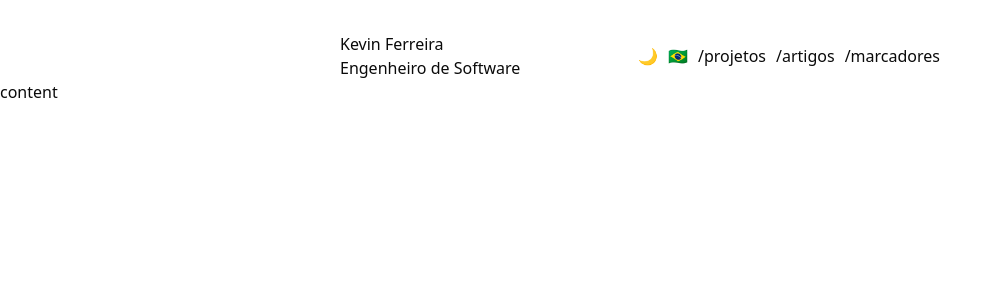
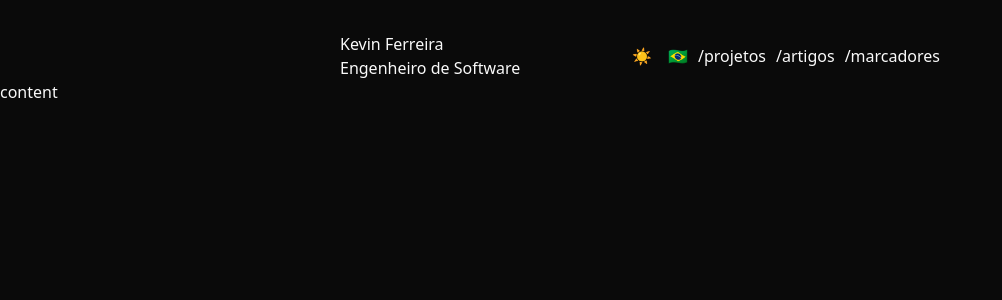
Before and after one commit to staffkv/homepage, a Next.js app: page / in a window 1280 px wide. Both pictures are taken after a click on the button "Toggle theme". Shown: the top 300 px of the page, without its empty margins (0-1002 px from the left). Built offline with nearby package versions, Linux system fonts and the light colour scheme.

Commit message:
feat: add theme dark and toggle component

```diff
--- a/app/layout.tsx
+++ b/app/layout.tsx
@@ -2,6 +2,7 @@ import type { Metadata } from "next";
 import { Geist, Geist_Mono, Inter, Kanit } from "next/font/google";
 import "./globals.css";
 import { Header } from "@/components/header/header";
+import { ThemeProvider } from "@/providers/theme-providers";
 
 const inter = Inter({
   variable: "--font-inter",
@@ -25,12 +26,19 @@ export default function RootLayout({
   children: React.ReactNode;
 }>) {
   return (
-    <html lang="en">
+    <html lang="pt" suppressHydrationWarning>
       <body
         className={`${kanit.variable} antialiased`}
       >
+        <ThemeProvider
+         attribute='class'
+         defaultTheme="system"
+         enableSystem
+         disableTransitionOnChange
+        >
         <Header />
         {children}
+        </ThemeProvider>
       </body>
     </html>
   );
--- a/components/header/header.tsx
+++ b/components/header/header.tsx
@@ -1,5 +1,6 @@
 import { translations } from "@/translations/translations"
 import Link from "next/link"
+import { ThemeToggle } from "../theme-toggle"
 
 type Language = "pt" | "en"
 
@@ -13,7 +14,7 @@ export function Header() {
         <div className="font-normal">{t.title}</div>
       </div>
       <div className="flex justify-between items-center md:ml-auto gap-2.5">
-        <button>🌙</button>
+        <ThemeToggle />
         <button>🇧🇷</button>
         {translations[language].nav.map((link) => (
           <Link key={link.href} href={link.href}>{link.label}</Link>
--- /dev/null
+++ b/components/theme-toggle.tsx
@@ -0,0 +1,26 @@
+"use client";
+import { useTheme } from "next-themes";
+import { useEffect, useState } from "react";
+
+export function ThemeToggle() {
+  const [mounted, setMounted] = useState(false);
+  const { theme, setTheme } = useTheme();
+
+  useEffect(() => {
+    setMounted(true)
+  }, [])
+
+  if (!mounted) {
+    return <button className="w-8 h-8">🌙</button>
+  }
+
+  return (
+    <button
+      onClick={() => setTheme(theme === "dark" ? "light" : "dark")}
+      className="w-8 h-8"
+      aria-label="Toggle theme"
+    >
+      {theme === "dark" ? "☀️" : "🌙"}
+    </button>
+  )
+}
--- a/package.json
+++ b/package.json
@@ -14,6 +14,7 @@
     "clsx": "^2.1.1",
     "lucide-react": "^0.561.0",
     "next": "16.0.10",
+    "next-themes": "^0.4.6",
     "react": "19.2.1",
     "react-dom": "19.2.1",
     "tailwind-merge": "^3.4.0"
--- /dev/null
+++ b/providers/theme-providers.tsx
@@ -0,0 +1,6 @@
+import {ThemeProvider as NextThemeProvider } from "next-themes"
+import { type ThemeProviderProps } from "next-themes"
+
+export function ThemeProvider({ children, ...props }: ThemeProviderProps) {
+  return <NextThemeProvider {...props}>{children}</NextThemeProvider>
+}
```
Also changed, not shown: 1 other file (tests, documents, lock files or other folders).
